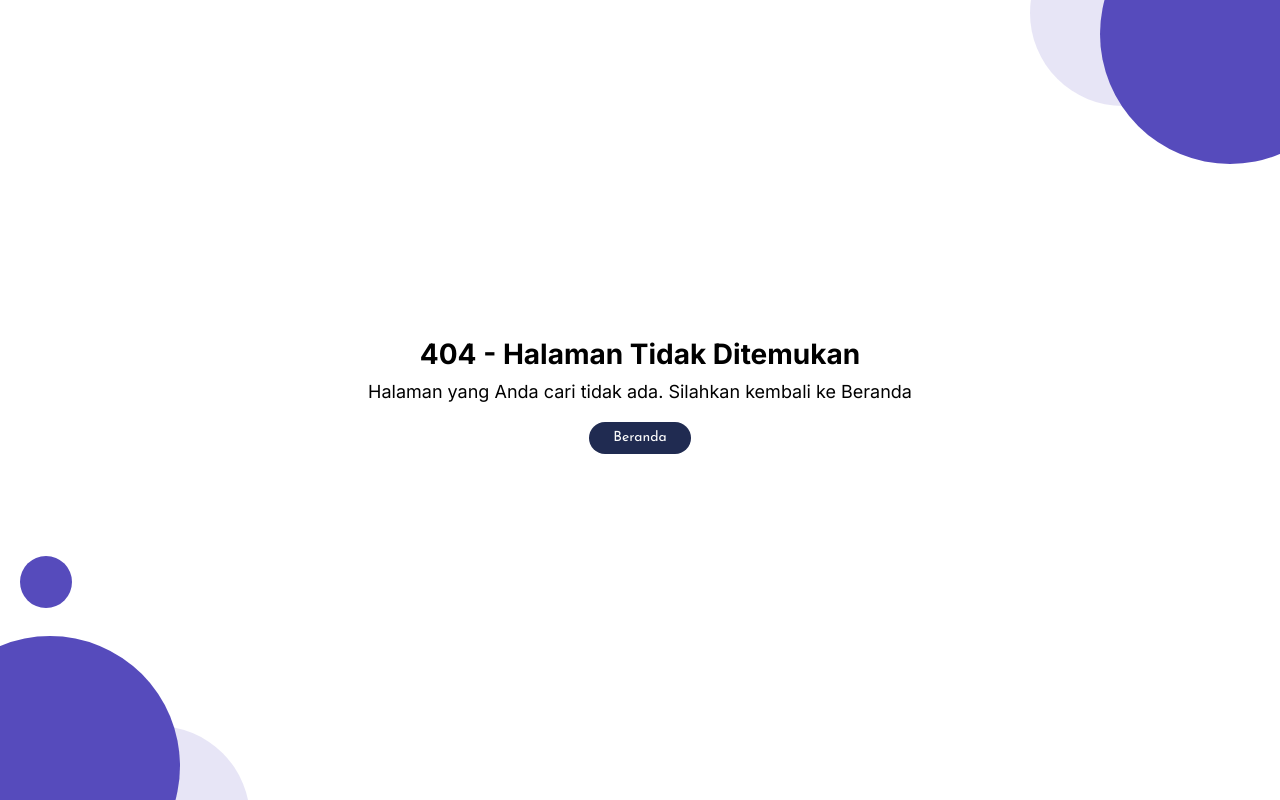
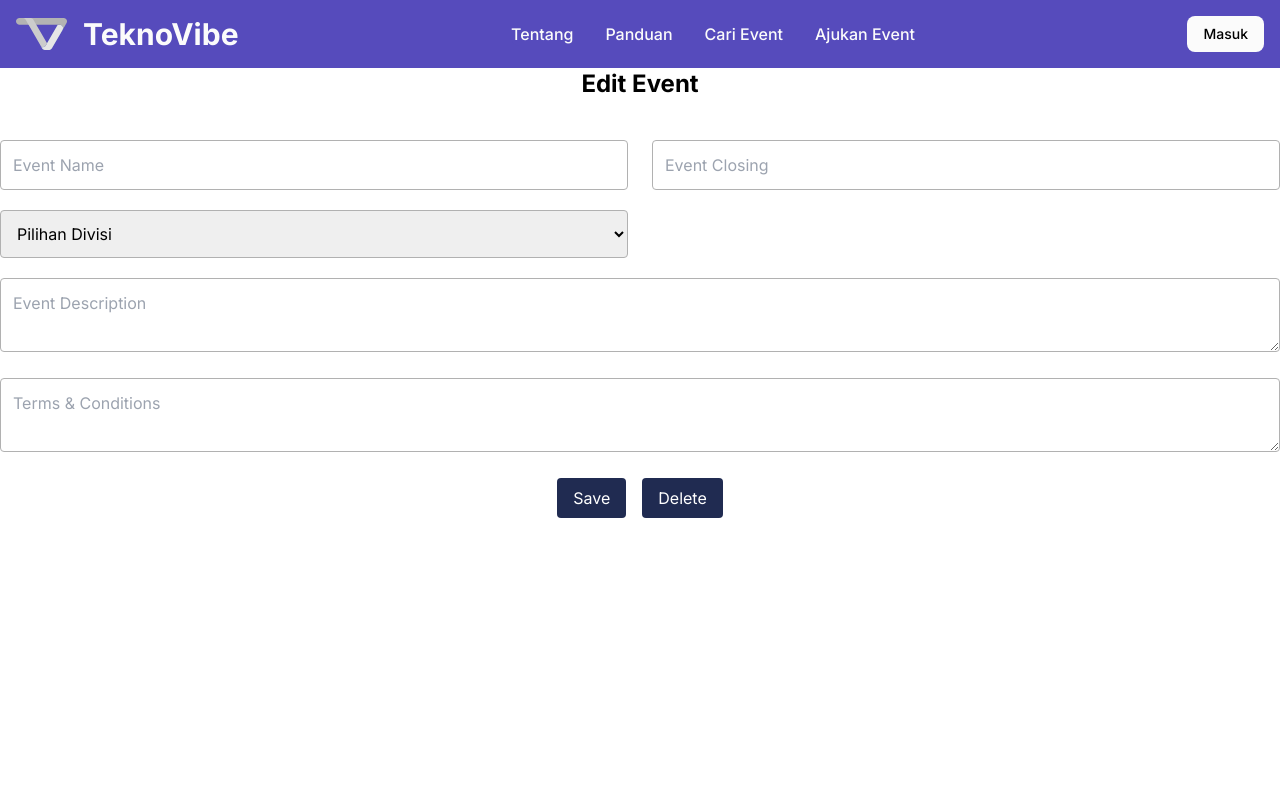
Before and after one commit to adhityabye/teknoVibe, a Next.js app in the folder frontend/: page /editEvent in a window 1280 px wide. Before the commit this address had no page. Built offline with nearby package versions, Linux system fonts and the light colour scheme.

Commit message:
feat: edit event interface

```diff
--- /dev/null
+++ b/frontend/src/app/editEvent/page.jsx
@@ -0,0 +1,77 @@
+import Navbar from '../components/Navbar';
+
+export default function EditEvent() {
+
+  return (
+
+    <div>
+      <Navbar/>
+      <main className="flex justify-center">
+
+      {/* className="bg-white p-8 rounded-lg shadow-md w-3/4" */}
+      <div>
+
+        <h1 className="text-2xl font-bold text-center mb-10">Edit Event</h1>
+
+        <form className="flex flex-wrap -mx-3">
+
+          <div className="w-full md:w-1/2 px-3 mb-5">
+            <input
+              type="text"
+              placeholder="Event Name"
+              className="p-3 border border-gray-200 rounded w-full"
+            />
+          </div>
+
+          <div className="w-full md:w-1/2 px-3 mb-5">
+            <input
+              type="text"
+              placeholder="Event Closing"
+              className="p-3 border border-gray-200 rounded w-full"
+            />
+          </div>
+
+          <div className="w-full md:w-1/2 px-3 mb-5">
+            <select className="p-3 border border-gray-200 rounded w-full">
+              <option>Pilihan Divisi</option>
+              <option>Acara</option>
+              <option>Perlengkapan</option>
+            </select>
+          </div>
+
+          <div className="w-full px-3 mb-5">
+            <textarea
+              placeholder="Event Description"
+              className="p-3 border border-gray-200 rounded w-full"
+            ></textarea>
+          </div>
+
+          <div className="w-full px-3 mb-5">
+            <textarea
+              placeholder="Terms & Conditions"
+              className="p-3 border border-gray-200 rounded w-full"
+            ></textarea>
+          </div>
+
+          <div className="w-full px-3 mb-5 flex justify-center items-center">
+              <button
+                className="bg-button-dark text-white py-2 px-4 rounded hover:bg-purple-200"
+              >
+                Save
+              </button>
+
+              <button
+                className="bg-button-dark text-white py-2 px-4 rounded ml-4 hover:bg-purple-200"
+              >
+                Delete
+              </button>
+          </div>
+
+        </form>
+      </div>
+
+    </main>
+    </div>
+  )
+
+}
```
